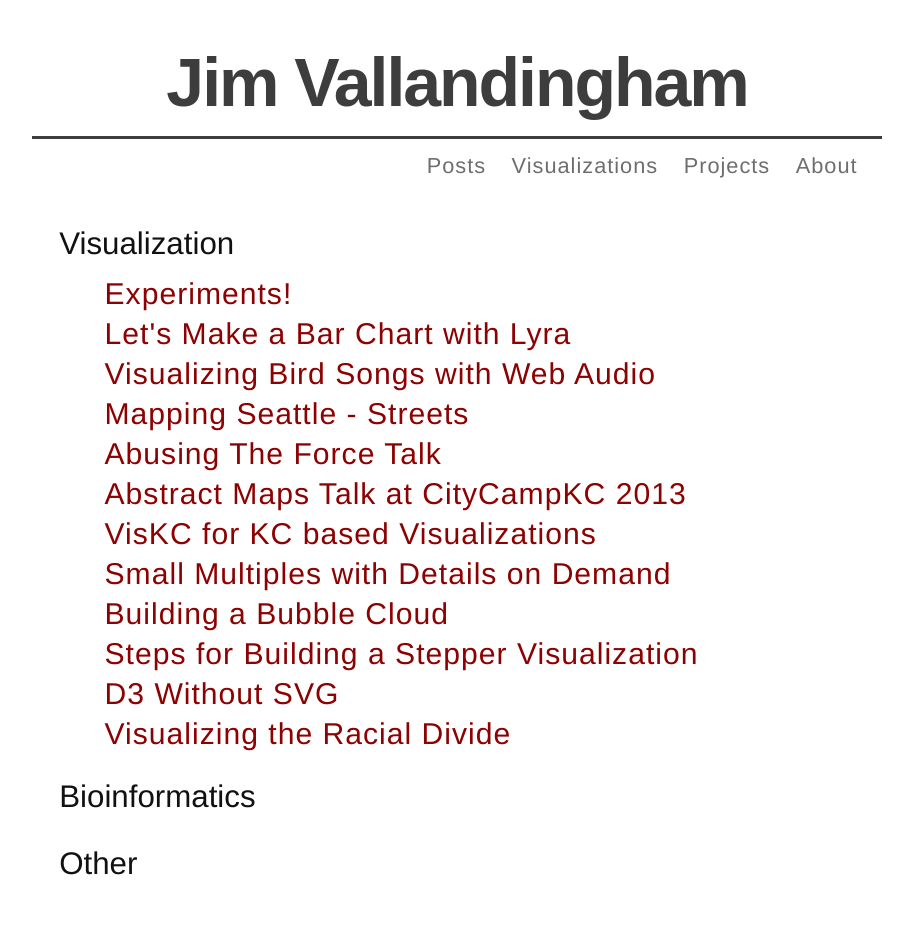
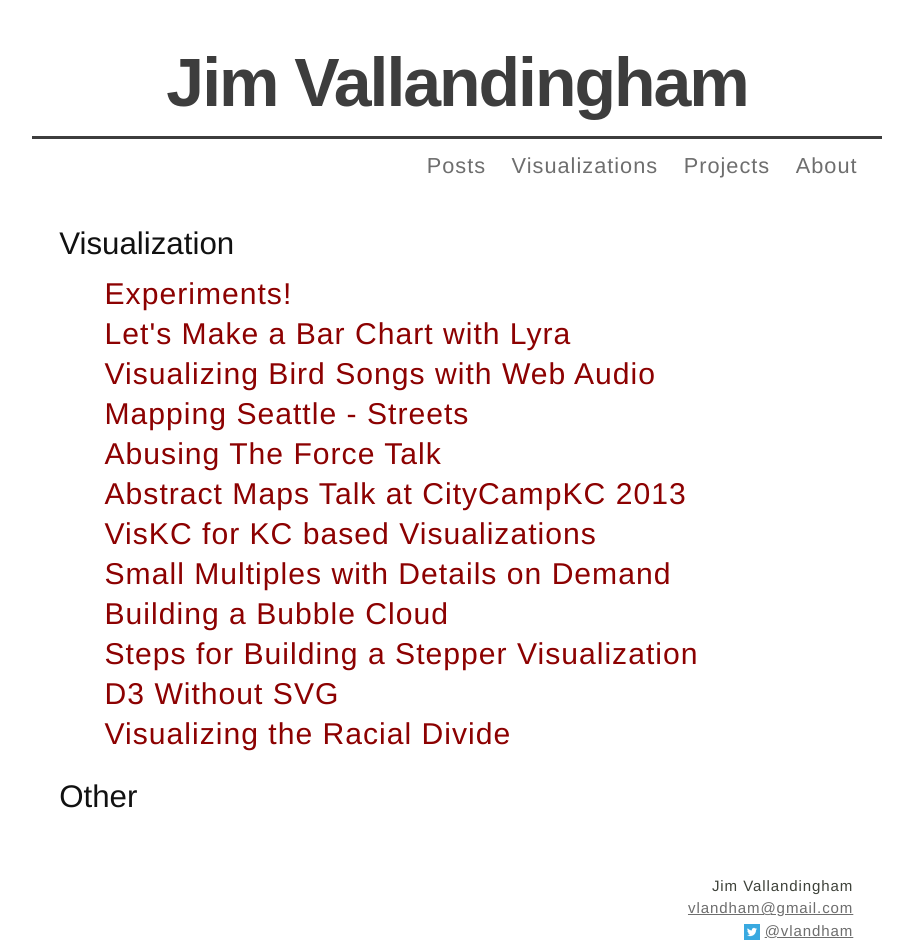
Before and after one commit to vlandham/vlandham.github.com, a Jekyll site: the page built from index.html, in a window 1280 px wide. Shown: the top 944 px of the page, without its empty margins (183-1096 px from the left). Built offline with Jekyll 4.4.1, drawn with Linux system fonts in a browser that asks for light colours; some web fonts are replaced; Markdown is read by kramdown in place of the engine named in the settings; grey boxes are pictures that could not be loaded.

Commit message:
remove bioinfo

```diff
--- a/index.html
+++ b/index.html
@@ -9,13 +9,6 @@ title: Home
 {% endfor %}
 </ul>
 
-<h2>Bioinformatics</h2>
-<ul class="posts">
-{% for post in site.categories.bioinfo %}
-<li><a class="post_title" href="{{ post.url }}">{{ post.title }}</a></li>
-{% endfor %}
-</ul>
-
 <h2>Other</h2>
 <ul class="posts">
 {% for post in site.categories.other %}
```
